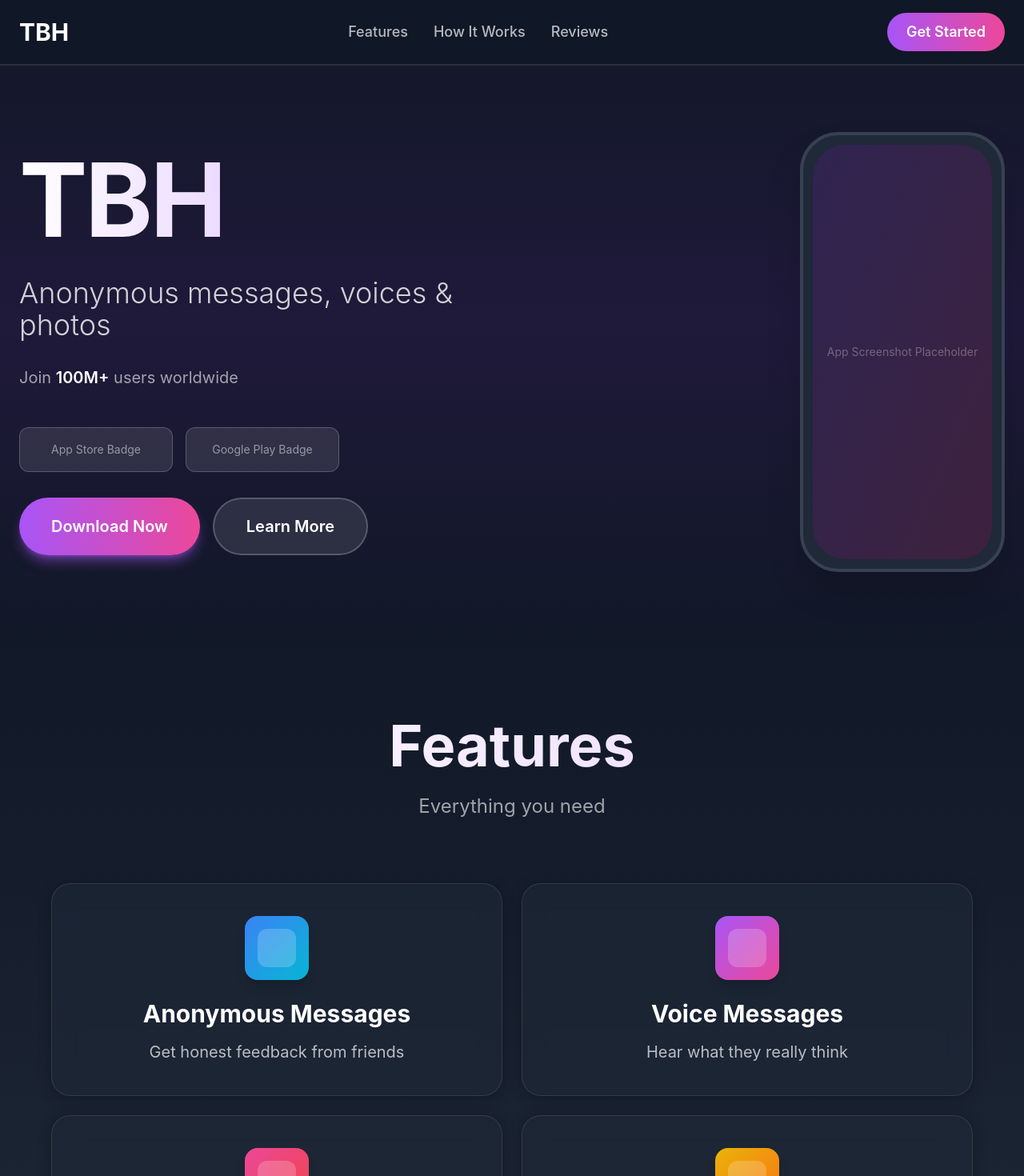
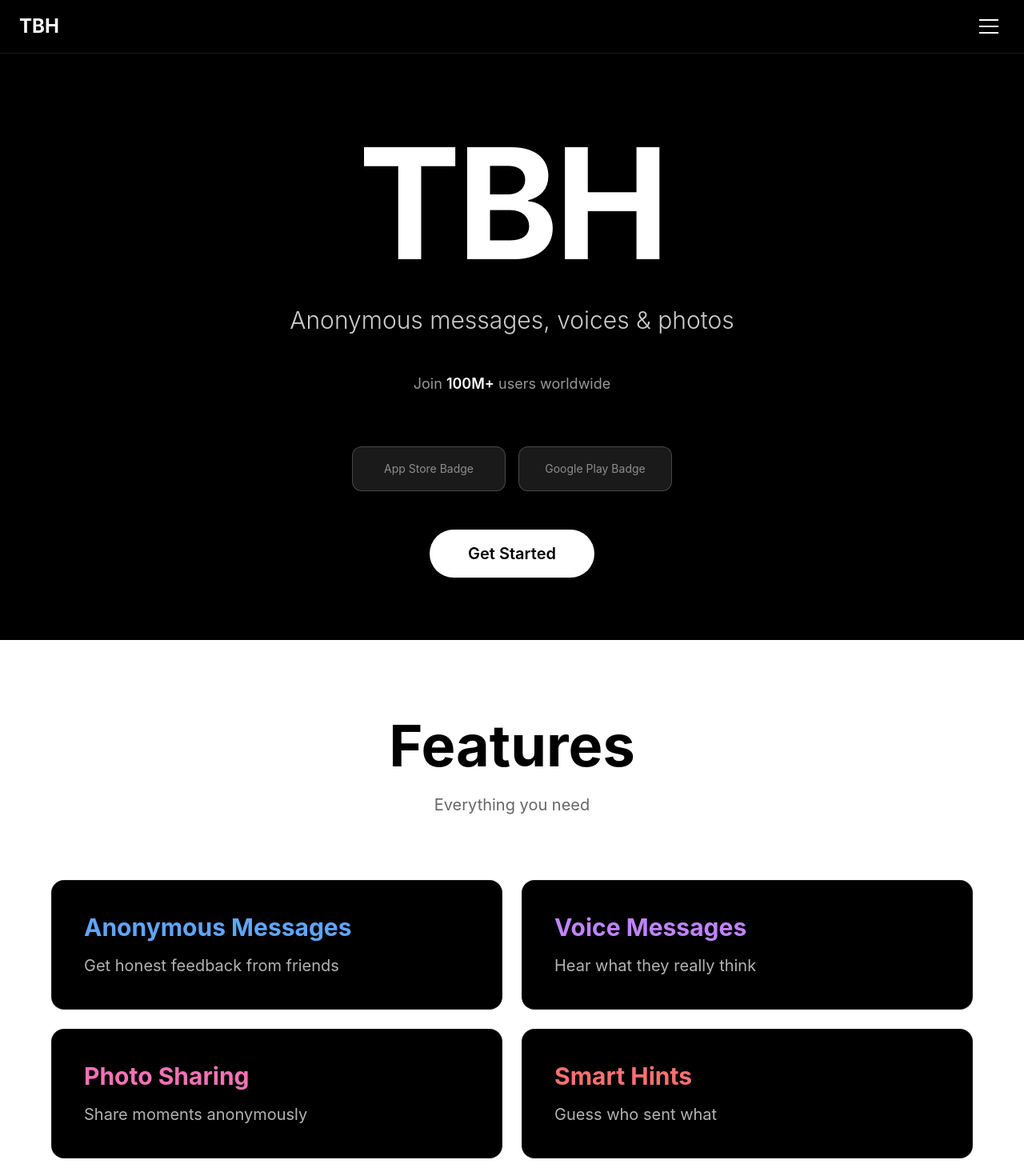
Before and after one commit to tobehonestlabs-rgb/TBH, a Next.js app: page / in a window 1280 px wide. Shown: the top 1470 px of the page at 80% size. Built offline with nearby package versions, Linux system fonts and the light colour scheme.

Commit message:
Fix Tailwind border-border class for Netlify build

```diff
--- a/app/globals.css
+++ b/app/globals.css
@@ -2,10 +2,10 @@
 @tailwind components;
 @tailwind utilities;
 
-/* Global styles - iOS style, dark theme with vibrant colors */
+/* Global styles - iOS style, black & white theme */
 @layer base {
   body {
-    @apply bg-gray-900 text-white antialiased;
+    @apply bg-black text-white antialiased;
     font-family: -apple-system, BlinkMacSystemFont, 'SF Pro Display', 'SF Pro Text', 'Helvetica Neue', sans-serif;
     font-size: 17px;
     line-height: 1.47;
@@ -20,30 +20,34 @@
 }
 
 @layer utilities {
-  /* Glassmorphism utility classes - dark theme */
+  /* Glassmorphism utility classes */
   .glass {
-    @apply bg-gray-800/80 backdrop-blur-xl border border-white/10;
-    box-shadow: 0 4px 24px 0 rgba(0, 0, 0, 0.4);
+    @apply bg-white/10 backdrop-blur-xl border border-white/20;
+    box-shadow: 0 4px 24px 0 rgba(0, 0, 0, 0.5);
   }
 
   .glass-header {
-    @apply bg-gray-900/80 backdrop-blur-2xl border-b border-white/10;
-    box-shadow: 0 1px 0 0 rgba(255, 255, 255, 0.1);
+    @apply bg-black/80 backdrop-blur-2xl border-b border-white/10;
+  }
+
+  .glass-menu {
+    @apply bg-black/95 backdrop-blur-2xl border-b border-white/10;
+    box-shadow: 0 8px 32px 0 rgba(0, 0, 0, 0.8);
   }
 
   .glass-card {
-    @apply bg-gray-800/60 backdrop-blur-lg border border-white/10 rounded-3xl;
-    box-shadow: 0 2px 16px 0 rgba(0, 0, 0, 0.3);
+    @apply bg-white/5 backdrop-blur-lg border border-white/10 rounded-2xl;
+    box-shadow: 0 2px 16px 0 rgba(0, 0, 0, 0.4);
   }
 }
 
-/* Custom scrollbar - dark theme */
+/* Custom scrollbar */
 ::-webkit-scrollbar {
   width: 8px;
 }
 
 ::-webkit-scrollbar-track {
-  @apply bg-gray-900;
+  @apply bg-black;
 }
 
 ::-webkit-scrollbar-thumb {
--- a/app/page.tsx
+++ b/app/page.tsx
@@ -4,7 +4,6 @@ import Header from '@/components/Header'
 import Hero from '@/components/Hero'
 import Features from '@/components/Features'
 import HowItWorks from '@/components/HowItWorks'
-import AppScreenshots from '@/components/AppScreenshots'
 import Reviews from '@/components/Reviews'
 import CTA from '@/components/CTA'
 import Footer from '@/components/Footer'
@@ -16,7 +15,6 @@ export default function Home() {
       <Hero />
       <Features />
       <HowItWorks />
-      <AppScreenshots />
       <Reviews />
       <CTA />
       <Footer />
--- a/components/Features.tsx
+++ b/components/Features.tsx
@@ -5,35 +5,35 @@ export default function Features() {
     {
       title: 'Anonymous Messages',
       description: 'Get honest feedback from friends',
-      gradient: 'from-blue-500 to-cyan-500',
+      color: 'text-blue-400',
     },
     {
       title: 'Voice Messages',
       description: 'Hear what they really think',
-      gradient: 'from-purple-500 to-pink-500',
+      color: 'text-purple-400',
     },
     {
       title: 'Photo Sharing',
       description: 'Share moments anonymously',
-      gradient: 'from-pink-500 to-red-500',
+      color: 'text-pink-400',
     },
     {
       title: 'Smart Hints',
       description: 'Guess who sent what',
-      gradient: 'from-yellow-500 to-orange-500',
+      color: 'text-red-400',
     },
   ]
 
   return (
-    <section id="features" className="py-24 bg-gradient-to-b from-gray-900 to-gray-800">
+    <section id="features" className="py-24 bg-white">
       <div className="container mx-auto px-6">
         <div className="max-w-6xl mx-auto">
           {/* Section Header */}
           <div className="text-center mb-20">
-            <h2 className="text-6xl md:text-7xl font-bold mb-6 bg-gradient-to-r from-white to-purple-200 bg-clip-text text-transparent">
+            <h2 className="text-6xl md:text-7xl font-bold mb-6 text-black">
               Features
             </h2>
-            <p className="text-2xl text-white/60">
+            <p className="text-xl text-black/60">
               Everything you need
             </p>
           </div>
@@ -43,12 +43,9 @@ export default function Features() {
             {features.map((feature, index) => (
               <div
                 key={index}
-                className="glass-card p-10 text-center group hover:scale-105 transition-transform"
+                className="bg-black p-10 rounded-2xl border border-white/10"
               >
-                <div className={`w-20 h-20 mx-auto mb-6 rounded-2xl bg-gradient-to-br ${feature.gradient} flex items-center justify-center shadow-lg`}>
-                  <div className="w-12 h-12 bg-white/20 rounded-xl"></div>
-                </div>
-                <h3 className="text-3xl font-bold mb-4 text-white">
+                <h3 className={`text-3xl font-bold mb-4 ${feature.color}`}>
                   {feature.title}
                 </h3>
                 <p className="text-xl text-white/70">
--- a/components/Footer.tsx
+++ b/components/Footer.tsx
@@ -4,37 +4,37 @@ export default function Footer() {
   const currentYear = new Date().getFullYear()
 
   return (
-    <footer className="bg-black text-white py-16">
+    <footer className="bg-black text-white py-16 border-t border-white/10">
       <div className="container mx-auto px-6">
         <div className="max-w-6xl mx-auto">
           <div className="grid grid-cols-2 md:grid-cols-4 gap-12 mb-12">
             <div>
-              <h3 className="font-bold text-xl mb-4">Product</h3>
-              <ul className="space-y-2 text-white/70">
+              <h3 className="font-bold text-lg mb-4 text-white">Product</h3>
+              <ul className="space-y-2 text-white/60">
                 <li><a href="#features" className="hover:text-white transition-colors">Features</a></li>
                 <li><a href="#how-it-works" className="hover:text-white transition-colors">How It Works</a></li>
-                <li><a href="#" className="hover:text-white transition-colors">Download</a></li>
+                <li><a href="#reviews" className="hover:text-white transition-colors">Reviews</a></li>
               </ul>
             </div>
             <div>
-              <h3 className="font-bold text-xl mb-4">Company</h3>
-              <ul className="space-y-2 text-white/70">
+              <h3 className="font-bold text-lg mb-4 text-white">Company</h3>
+              <ul className="space-y-2 text-white/60">
                 <li><a href="#" className="hover:text-white transition-colors">About</a></li>
-                <li><a href="#" className="hover:text-white transition-colors">Blog</a></li>
-                <li><a href="#" className="hover:text-white transition-colors">Careers</a></li>
+                <li><a href="#" className="hover:text-white transition-colors">Press</a></li>
+                <li><a href="#" className="hover:text-white transition-colors">Jobs</a></li>
               </ul>
             </div>
             <div>
-              <h3 className="font-bold text-xl mb-4">Legal</h3>
-              <ul className="space-y-2 text-white/70">
+              <h3 className="font-bold text-lg mb-4 text-white">Legal</h3>
+              <ul className="space-y-2 text-white/60">
                 <li><a href="#" className="hover:text-white transition-colors">Privacy</a></li>
                 <li><a href="#" className="hover:text-white transition-colors">Terms</a></li>
                 <li><a href="#" className="hover:text-white transition-colors">Guidelines</a></li>
               </ul>
             </div>
             <div>
-              <h3 className="font-bold text-xl mb-4">Connect</h3>
-              <ul className="space-y-2 text-white/70">
+              <h3 className="font-bold text-lg mb-4 text-white">Connect</h3>
+              <ul className="space-y-2 text-white/60">
                 <li><a href="#" className="hover:text-white transition-colors">Twitter</a></li>
                 <li><a href="#" className="hover:text-white transition-colors">Instagram</a></li>
                 <li><a href="#" className="hover:text-white transition-colors">TikTok</a></li>
@@ -42,10 +42,16 @@ export default function Footer() {
             </div>
           </div>
 
-          <div className="border-t border-white/10 pt-8 text-center">
-            <p className="text-white/60">
-              © {currentYear} TBH. All rights reserved.
-            </p>
+          <div className="pt-8 border-t border-white/10">
+            <div className="flex flex-col md:flex-row justify-between items-center gap-4">
+              <p className="text-white/60 text-sm">
+                © {currentYear} TBH. All rights reserved.
+              </p>
+              <div className="flex gap-6 text-white/60 text-sm">
+                <a href="#" className="hover:text-white transition-colors">App Store</a>
+                <a href="#" className="hover:text-white transition-colors">Google Play</a>
+              </div>
+            </div>
           </div>
         </div>
       </div>
--- a/components/Header.tsx
+++ b/components/Header.tsx
@@ -1,31 +1,68 @@
 'use client'
 
+import { useState } from 'react'
+
 export default function Header() {
+  const [isMenuOpen, setIsMenuOpen] = useState(false)
+
+  const menuItems = [
+    { name: 'Home', href: '#' },
+    { name: 'Manage Subscription', href: '#' },
+    { name: 'Press', href: '#' },
+    { name: 'Jobs', href: '#' },
+    { name: 'Investment', href: '#' },
+    { name: 'App Store', href: '#' },
+    { name: 'Google Play Store', href: '#' },
+  ]
+
   return (
+    <>
       <header className="fixed top-0 left-0 right-0 z-50 glass-header">
         <div className="container mx-auto px-6 py-4">
           <div className="flex items-center justify-between">
             <div className="flex items-center gap-3">
-            <span className="text-3xl font-bold text-white">TBH</span>
+              <span className="text-2xl font-bold text-white">TBH</span>
             </div>
-          <nav className="hidden md:flex items-center gap-8">
-            <a href="#features" className="text-white/70 hover:text-white text-lg font-medium transition-colors">
-              Features
-            </a>
-            <a href="#how-it-works" className="text-white/70 hover:text-white text-lg font-medium transition-colors">
-              How It Works
-            </a>
-            <a href="#reviews" className="text-white/70 hover:text-white text-lg font-medium transition-colors">
-              Reviews
-            </a>
-          </nav>
-          <div className="flex items-center gap-3">
-            <button className="px-6 py-2.5 bg-gradient-to-r from-purple-500 to-pink-500 text-white rounded-full text-lg font-semibold hover:from-purple-600 hover:to-pink-600 transition-all">
-              Get Started
+            <button
+              onClick={() => setIsMenuOpen(!isMenuOpen)}
+              className="flex flex-col gap-1.5 p-2"
+              aria-label="Menu"
+            >
+              <span className={`w-6 h-0.5 bg-white transition-all ${isMenuOpen ? 'rotate-45 translate-y-2' : ''}`}></span>
+              <span className={`w-6 h-0.5 bg-white transition-all ${isMenuOpen ? 'opacity-0' : ''}`}></span>
+              <span className={`w-6 h-0.5 bg-white transition-all ${isMenuOpen ? '-rotate-45 -translate-y-2' : ''}`}></span>
             </button>
           </div>
         </div>
+      </header>
+
+      {/* Expanded Menu */}
+      {isMenuOpen && (
+        <div className="fixed top-0 left-0 right-0 z-40 glass-menu pt-20">
+          <div className="container mx-auto px-6 pb-8">
+            <nav className="flex flex-col gap-1">
+              {menuItems.map((item, index) => (
+                <a
+                  key={index}
+                  href={item.href}
+                  className="px-4 py-4 text-white text-xl font-medium hover:bg-white/5 rounded-lg transition-colors"
+                  onClick={() => setIsMenuOpen(false)}
+                >
+                  {item.name}
+                </a>
+              ))}
+            </nav>
           </div>
-    </header>
+        </div>
+      )}
+
+      {/* Overlay */}
+      {isMenuOpen && (
+        <div
+          className="fixed inset-0 bg-black/50 z-30"
+          onClick={() => setIsMenuOpen(false)}
+        ></div>
+      )}
+    </>
   )
 }
--- a/components/Hero.tsx
+++ b/components/Hero.tsx
@@ -2,31 +2,28 @@
 
 export default function Hero() {
   return (
-    <section className="relative min-h-screen flex items-center justify-center pt-20 bg-gradient-to-b from-gray-900 via-purple-900/20 to-gray-900">
-      <div className="container mx-auto px-6">
-        <div className="grid lg:grid-cols-2 gap-12 items-center max-w-7xl mx-auto">
-          {/* Left: Text Content */}
-          <div className="text-center lg:text-left">
+    <section className="relative min-h-screen flex items-center justify-center pt-20 bg-black">
+      <div className="container mx-auto px-6 text-center">
+        <div className="max-w-4xl mx-auto">
           {/* Main Title */}
-            <h1 className="text-7xl md:text-8xl lg:text-9xl font-bold mb-8 tracking-tight bg-gradient-to-r from-white via-purple-200 to-pink-200 bg-clip-text text-transparent">
+          <h1 className="text-8xl md:text-9xl lg:text-[12rem] font-bold mb-8 tracking-tight text-white">
             TBH
           </h1>
 
           {/* Tagline */}
-            <p className="text-3xl md:text-4xl text-white/80 mb-8 font-light leading-tight">
+          <p className="text-2xl md:text-3xl text-white/80 mb-12 font-light">
             Anonymous messages, voices & photos
           </p>
 
           {/* Stats */}
-            <div className="mb-12">
-              <p className="text-xl text-white/60">
+          <div className="mb-16">
+            <p className="text-lg text-white/60">
               Join <span className="font-semibold text-white">100M+</span> users worldwide
             </p>
           </div>
 
           {/* App Store Badges - PLACEHOLDERS */}
-            <div className="flex flex-col sm:flex-row gap-4 mb-8">
-              {/* Replace these with actual App Store and Google Play badge images */}
+          <div className="flex flex-col sm:flex-row gap-4 justify-center mb-12">
             <div className="w-48 h-14 bg-white/10 rounded-xl border border-white/20 flex items-center justify-center">
               <span className="text-white/50 text-sm">App Store Badge</span>
             </div>
@@ -35,30 +32,11 @@ export default function Hero() {
             </div>
           </div>
 
-            {/* CTA Buttons */}
-            <div className="flex flex-col sm:flex-row gap-4">
-              <button className="px-10 py-5 bg-gradient-to-r from-purple-500 to-pink-500 text-white rounded-full text-xl font-semibold hover:from-purple-600 hover:to-pink-600 transition-all shadow-lg shadow-purple-500/50">
-                Download Now
+          {/* CTA Button */}
+          <div className="flex justify-center">
+            <button className="px-12 py-4 bg-white text-black rounded-full text-xl font-semibold hover:bg-white/90 transition-colors">
+              Get Started
             </button>
-              <button className="px-10 py-5 bg-white/10 border-2 border-white/20 text-white rounded-full text-xl font-semibold hover:bg-white/20 transition-all">
-                Learn More
-              </button>
-            </div>
-          </div>
-
-          {/* Right: Phone Mockup with App Screenshot - PLACEHOLDER */}
-          <div className="flex justify-center lg:justify-end">
-            <div className="relative">
-              {/* Phone Frame */}
-              <div className="w-64 h-[550px] bg-gray-800 rounded-[3rem] p-3 shadow-2xl border-4 border-gray-700">
-                <div className="w-full h-full bg-gray-900 rounded-[2.5rem] overflow-hidden flex items-center justify-center">
-                  {/* Replace this div with your app screenshot image */}
-                  <div className="w-full h-full bg-gradient-to-br from-purple-500/20 to-pink-500/20 flex items-center justify-center">
-                    <span className="text-white/30 text-sm">App Screenshot Placeholder</span>
-                  </div>
-                </div>
-              </div>
-            </div>
           </div>
         </div>
       </div>
--- a/components/HowItWorks.tsx
+++ b/components/HowItWorks.tsx
@@ -5,35 +5,35 @@ export default function HowItWorks() {
     {
       title: 'Share Profile',
       description: 'Create and share your link',
-      gradient: 'from-blue-500 to-purple-500',
+      color: 'text-blue-400',
     },
     {
       title: 'Receive Messages',
       description: 'Get anonymous messages',
-      gradient: 'from-purple-500 to-pink-500',
+      color: 'text-purple-400',
     },
     {
       title: 'Discover Hints',
       description: 'Guess who sent what',
-      gradient: 'from-pink-500 to-red-500',
+      color: 'text-pink-400',
     },
     {
       title: 'Connect',
       description: 'Build deeper connections',
-      gradient: 'from-yellow-500 to-orange-500',
+      color: 'text-red-400',
     },
   ]
 
   return (
-    <section id="how-it-works" className="py-24 bg-gray-900">
+    <section id="how-it-works" className="py-24 bg-black">
       <div className="container mx-auto px-6">
         <div className="max-w-5xl mx-auto">
           {/* Section Header */}
           <div className="text-center mb-20">
-            <h2 className="text-6xl md:text-7xl font-bold mb-6 bg-gradient-to-r from-white to-cyan-200 bg-clip-text text-transparent">
+            <h2 className="text-6xl md:text-7xl font-bold mb-6 text-white">
               How It Works
             </h2>
-            <p className="text-2xl text-white/60">
+            <p className="text-xl text-white/60">
               Simple and fun
             </p>
           </div>
@@ -43,9 +43,9 @@ export default function HowItWorks() {
             {steps.map((step, index) => (
               <div
                 key={index}
-                className="text-center glass-card p-8"
+                className="text-center"
               >
-                <div className={`w-16 h-16 mx-auto mb-6 rounded-full bg-gradient-to-br ${step.gradient} flex items-center justify-center text-3xl font-bold text-white shadow-lg`}>
+                <div className={`text-5xl font-bold mb-4 ${step.color}`}>
                   {index + 1}
                 </div>
                 <h3 className="text-2xl font-bold mb-3 text-white">
```
Also changed, not shown: components/CTA.tsx (+7 -9 lines), components/Reviews.tsx (+15 -22 lines). Lines whose indentation alone changed are shown as unchanged.
